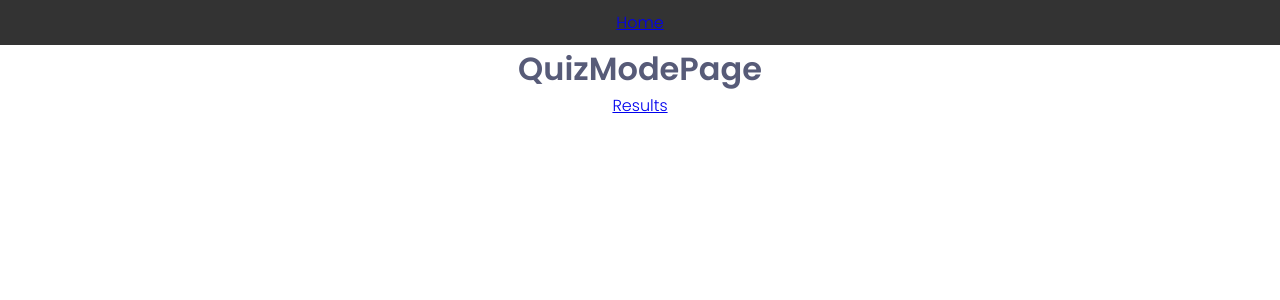
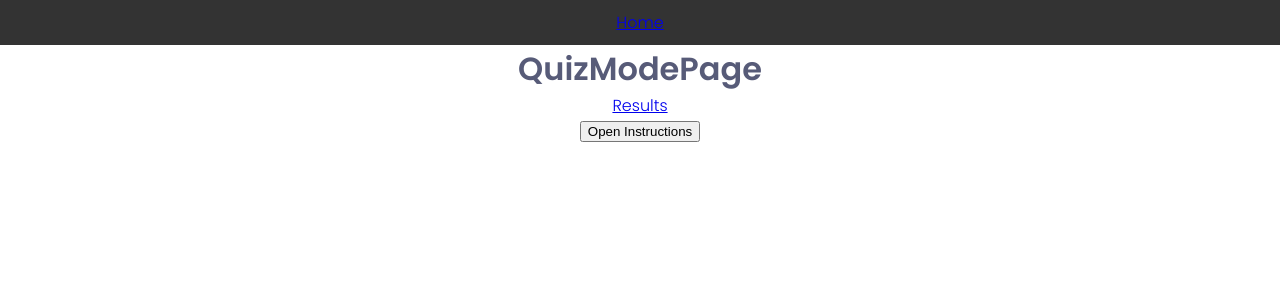
Before and after one commit to AleFin95/QuizWiz-Client, a React (Vite) app in the folder QuizWiz/: page /test/quiz in a window 1280 px wide. Shown: the top 300 px of the page. Built offline with nearby package versions, Linux system fonts and the light colour scheme.

Commit message:
Redirect topics page to quiz mode

```diff
--- a/QuizWiz/src/components/QuizInstructions/index.jsx
+++ b/QuizWiz/src/components/QuizInstructions/index.jsx
@@ -2,7 +2,7 @@ import React from 'react';
 
 const QuizInstructions = ({ onClose }) => {
   return (
-    <div className="quiz-instructions">
+    <div>
       <h2>Quiz Instructions</h2>
       <p>Insert your quiz instructions here.</p>
       <button onClick={onClose}>Close</button>
--- a/QuizWiz/src/components/QuizInstructionsWrapper/index.jsx
+++ b/QuizWiz/src/components/QuizInstructionsWrapper/index.jsx
@@ -1,5 +1,5 @@
 import React, { useState } from 'react';
-import QuizInstructions from './QuizInstructions';
+import {QuizInstructions} from "../index";
 
 const QuizInstructionsWrapper = () => {
   const [showInstructions, setShowInstructions] = useState(false);
@@ -9,7 +9,7 @@ const QuizInstructionsWrapper = () => {
   };
 
   return (
-    <div className="quiz-instructions-wrapper">
+    <div>
       {showInstructions && <QuizInstructions onClose={toggleInstructions} />}
       <button onClick={toggleInstructions}>Open Instructions</button>
     </div>
--- a/QuizWiz/src/pages/QuizModePage/index.jsx
+++ b/QuizWiz/src/pages/QuizModePage/index.jsx
@@ -1,11 +1,13 @@
 import React from 'react'
 import { Link } from "react-router-dom";
+import { QuizInstructionsWrapper } from '../../components';
 
 const QuizModePage = () => {
   return (
     <>
     <h1>QuizModePage</h1>
     <p><Link to="/test/quiz/results" >Results</Link></p>
+    <QuizInstructionsWrapper />
     </>
   )
 }
--- a/QuizWiz/src/pages/TopicsPage/index.jsx
+++ b/QuizWiz/src/pages/TopicsPage/index.jsx
@@ -1,10 +1,13 @@
 import React, { useState, useEffect } from 'react';
+import { useNavigate } from 'react-router-dom'
 import { TopicsFilter, TopicLabel } from '../../components';
+import { QuizInstructionsWrapper } from '../../components';
 
 const TopicsPage = () => {
   const [topics, setTopics] = useState([]);
   const [textFilter, setTextFilter] = useState("");
   const [selectedTopics, setSelectedTopics] = useState([]);
+  const navigateTo = useNavigate()
 
 
   useEffect(() => {
@@ -53,6 +56,7 @@ const startQuiz = () => {
   // Use selectedTopics to start the quiz
   console.log('Selected Topics:', selectedTopics);
   // Redirect to the quiz page or perform any other action
+  navigateTo('/test/quiz');
 };
 
   return (
@@ -71,6 +75,7 @@ const startQuiz = () => {
           Start Quiz
         </button>
     </p>
+    <QuizInstructionsWrapper />
     </>
   )
 }
```
